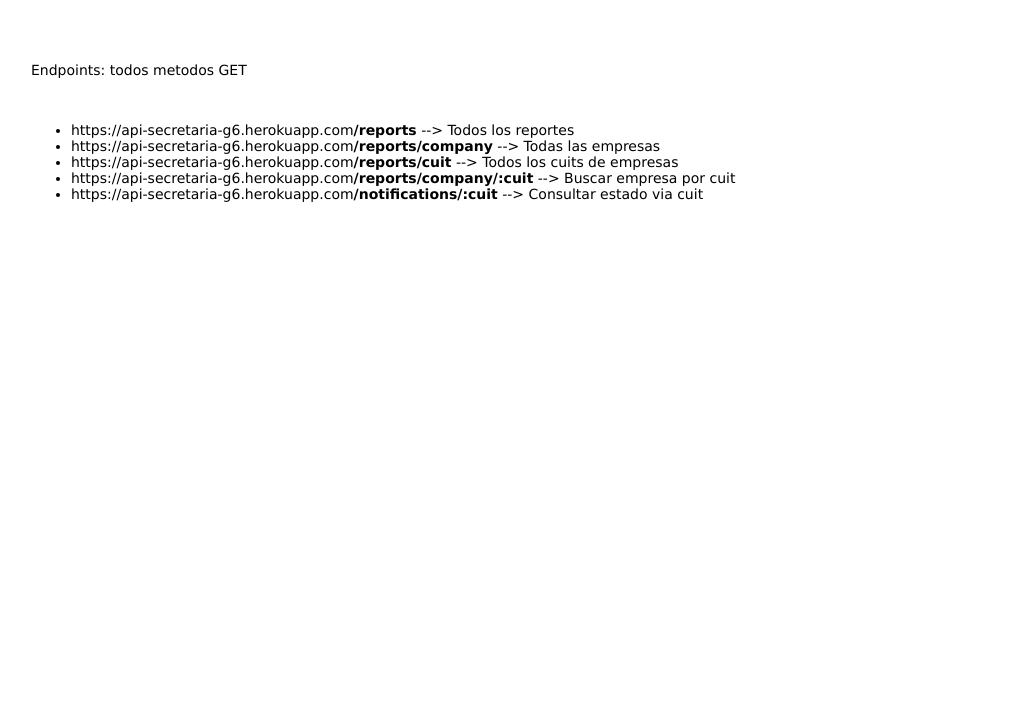
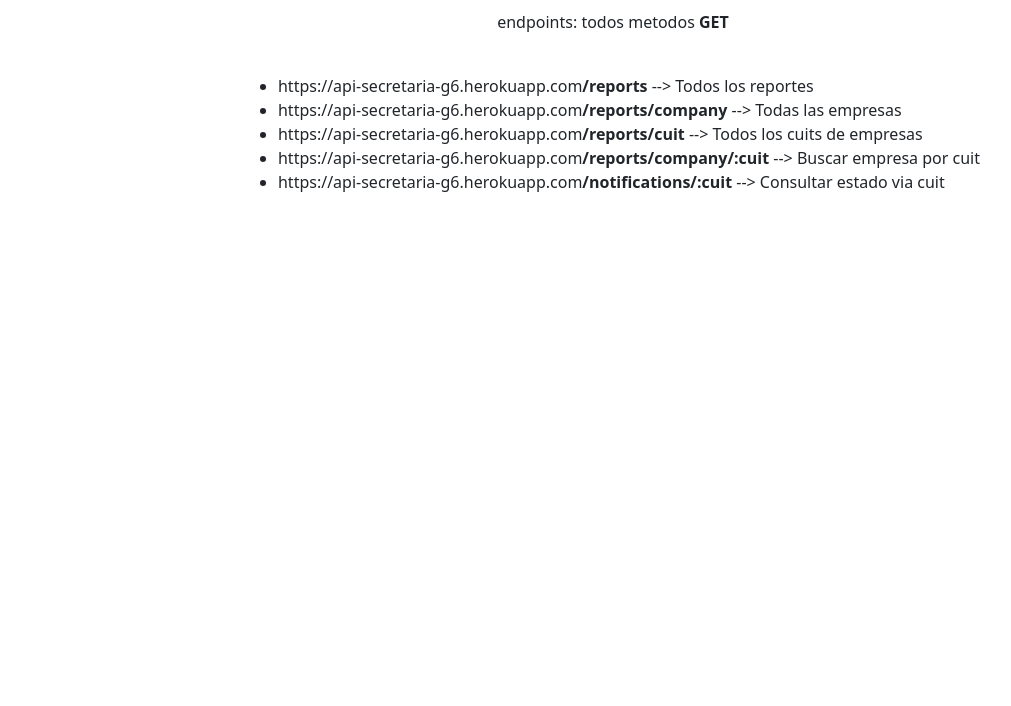
Before and after one commit to KeyMirror/2021-TPI-G6, a website: page public/index.html in a window 1280 px wide. Shown: the part 94-800 px from the top of the page, without its empty margins (27-1038 px from the left). Drawn offline with nearby package versions, Linux system fonts and the light colour scheme.

Commit message:
styles added on index.

```diff
--- a/public/index.html
+++ b/public/index.html
@@ -1,25 +1,29 @@
 <html>
 
 <head>
-  <title>Express</title>
+  <title>Secretaria</title>
   <link rel="stylesheet" href="/stylesheets/style.css">
+  <link rel="stylesheet" href="https://cdn.jsdelivr.net/npm/bootstrap@5.0.1/dist/css/bootstrap.min.css" integrity="undefined" crossorigin="anonymous">
 </head>
 
 <body>
-  <div class='.center'>
+  <div class="container-fluid center">
+    <div class="box">
       <h1>Secretaria API - Grupo 6 </h1>
+    </div>
     <br>
     <br>
-  <p>Endpoints: todos metodos GET</p>
+    <div class="box">
+      <p>endpoints: todos metodos <b>GET</b></p>
+    </div>
     <br>
+    <div class="box">
           <ul>
             <li>https://api-secretaria-g6.herokuapp.com<b>/reports</b> --> Todos los reportes </li>
             <li>https://api-secretaria-g6.herokuapp.com<b>/reports/company</b> --> Todas las empresas </li>
             <li>https://api-secretaria-g6.herokuapp.com<b>/reports/cuit</b> --> Todos los cuits de empresas </li>
             <li>https://api-secretaria-g6.herokuapp.com<b>/reports/company/:cuit</b> --> Buscar empresa por cuit </li>
             <li>https://api-secretaria-g6.herokuapp.com<b>/notifications/:cuit</b> --> Consultar estado via cuit</li>
-
-
           </ul>
     </div>
 
--- a/public/stylesheets/style.css
+++ b/public/stylesheets/style.css
@@ -1,13 +1,5 @@
-body {
-  padding: 50px;
-  font: 14px "Lucida Grande", Helvetica, Arial, sans-serif;
-}
-
-.center {
-  text-align: center;
-  justify-content: center;
-}
-
-a {
-  color: #00B7FF;
-}
+.box {
+    display: flex;
+    align-items: center;
+    justify-content: center;
+  }
```
Lines whose indentation alone changed are shown as unchanged.
